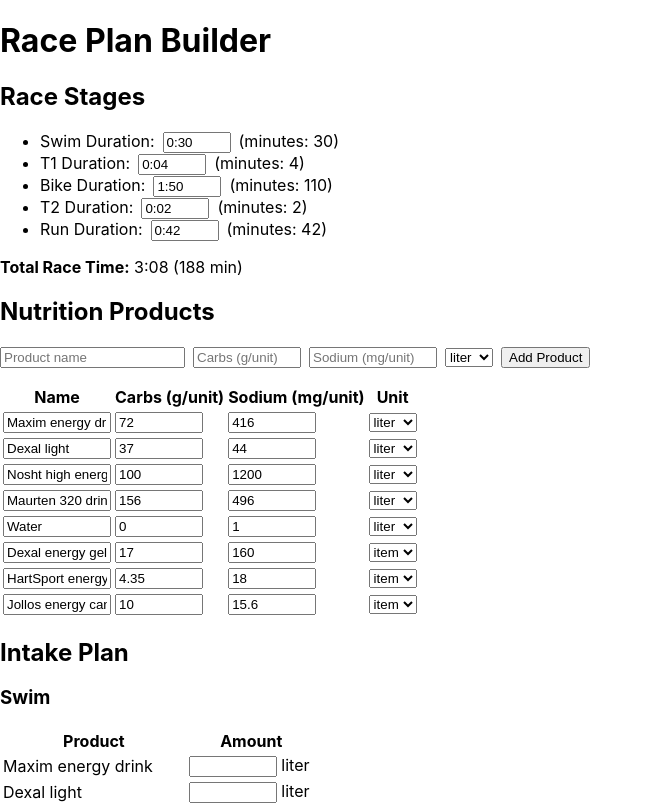
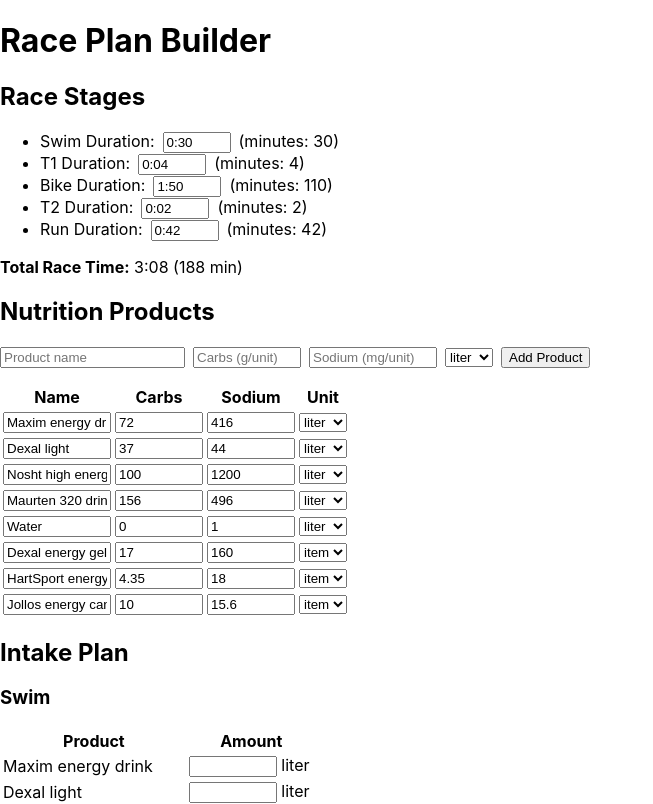
Before and after one commit to atorma/triathlon-fueling-planner, a React (Vite) app: page / in a window 1280 px wide. Shown: the top 804 px of the page, without its empty margins (0-653 px from the left). Built offline with nearby package versions, Linux system fonts and the light colour scheme.

Commit message:
Clean-up

```diff
--- a/src/components/ProductForm.tsx
+++ b/src/components/ProductForm.tsx
@@ -1,6 +1,5 @@
 import React, { useState } from 'react';
 import { useNutrition } from '../context/NutritionContext';
-import { Product } from '../types/nutrition';
 
 interface ProductFormData {
   name: string;
--- a/src/components/ProductList.tsx
+++ b/src/components/ProductList.tsx
@@ -20,8 +20,8 @@ const ProductList: React.FC = () => {
       <thead>
         <tr>
           <th>Name</th>
-          <th>Carbs (g/unit)</th>
-          <th>Sodium (mg/unit)</th>
+          <th>Carbs</th>
+          <th>Sodium</th>
           <th>Unit</th>
         </tr>
       </thead>
```
